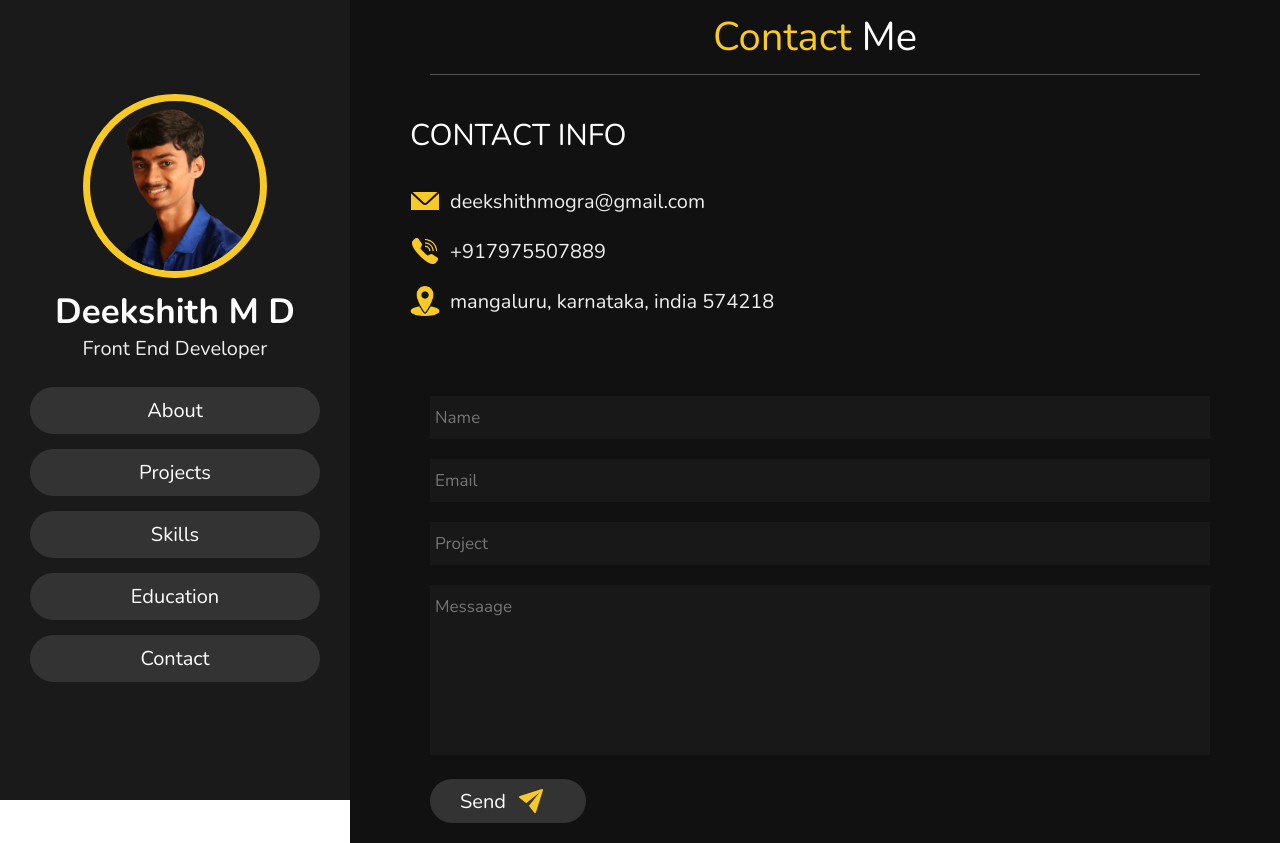
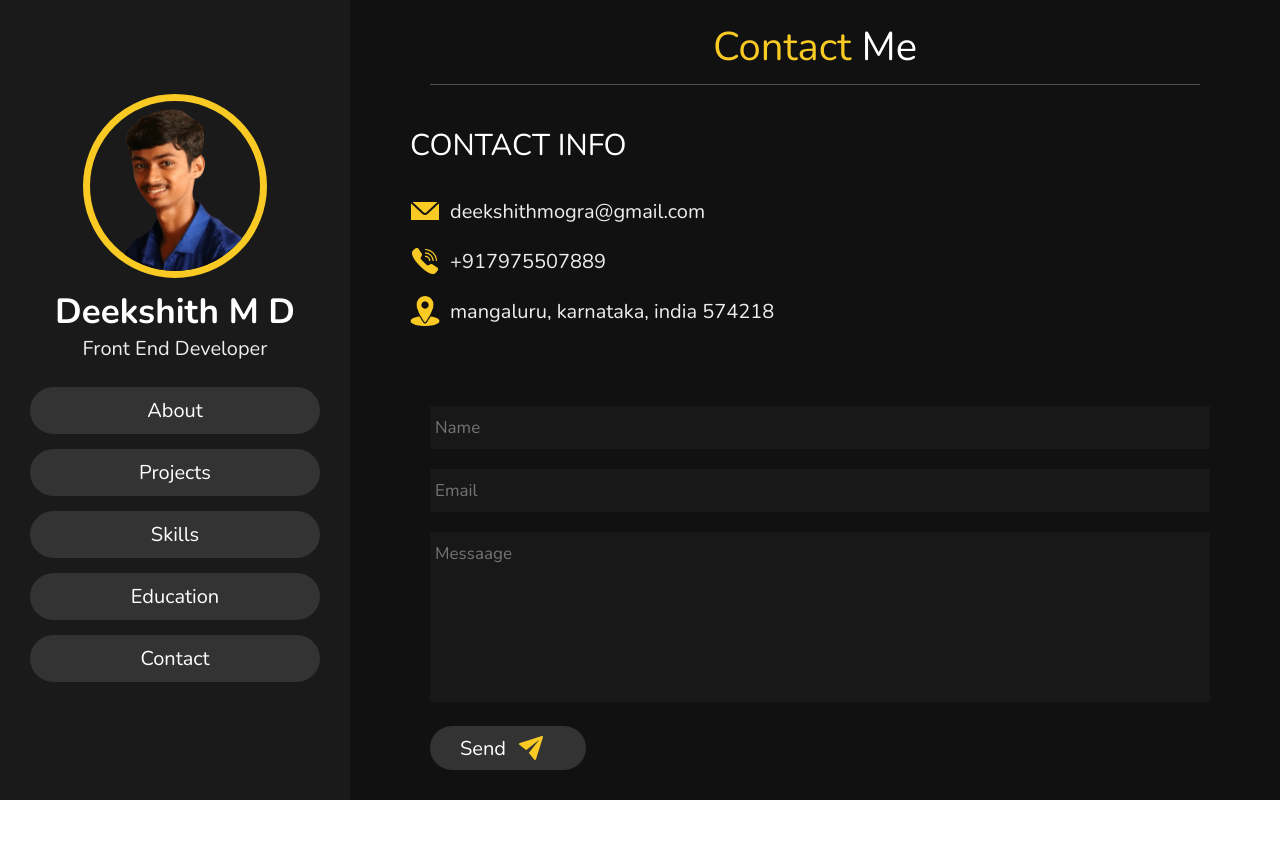
Before and after one commit to deekshithmd/deekshith, a Next.js app: page /contact in a window 1280 px wide. After the commit the page ends 800 px from the top, so only its background shows below. Built offline with nearby package versions, Linux system fonts and the light colour scheme.

Commit message:
added emailjs

```diff
--- a/package.json
+++ b/package.json
@@ -9,6 +9,7 @@
     "lint": "next lint"
   },
   "dependencies": {
+    "@emailjs/browser": "^3.10.0",
     "eslint": "8.37.0",
     "eslint-config-next": "13.2.4",
     "next": "13.2.4",
--- a/pages/contact.jsx
+++ b/pages/contact.jsx
@@ -1,9 +1,35 @@
+import React from "react";
 import styled from "styled-components";
-import { H1, H3, Span, Button } from "@/styles/SharedStyling";
-import Link from "next/link";
+import { H1, H3, Button } from "@/styles/SharedStyling";
 import Image from "next/image";
+import emailjs from "@emailjs/browser";
 
 const Contact = () => {
+  const sendEmail = (event) => {
+    event.preventDefault();
+    const { name, email, message } = event.target.elements;
+
+    const templateParams = {
+      from_name: name.value,
+      to_name: "Deekshith M D",
+      message: message.value,
+    };
+    emailjs
+      .send(
+        "service_bwfwfjb",
+        "template_gxju0g5",
+        templateParams,
+        "VXfq7H_2G3ps184-E"
+      )
+      .then(
+        (response) => {
+          console.log("SUCCESS!", response.status, response.text);
+        },
+        (err) => {
+          console.log("FAILED...", err);
+        }
+      );
+  };
   return (
     <Container>
       <Header>
@@ -32,14 +58,12 @@ const Contact = () => {
             </ContactData>
           </Info>
         </ContactInfo>
-        <Form>
-          <Input type="text" placeholder="name" />
+        <Form onSubmit={sendEmail}>
+          <Input type="text" placeholder="name" id="name" />
 
-          <Input type="email" placeholder="email" />
+          <Input type="email" placeholder="email" id="email" />
 
-          <Input type="text" placeholder="project" />
-
-          <Message name="" id="" cols="30" rows="10" placeholder="messaage" />
+          <Message id="message" cols="30" rows="10" placeholder="messaage" />
 
           <Button type="submit">
             Send
@@ -48,7 +72,7 @@ const Contact = () => {
               height={30}
               width={30}
               alt="mail"
-              paddingLeft="10px"
+              paddingleft="10px"
             />
           </Button>
         </Form>
@@ -106,7 +130,7 @@ const Info = styled.div``;
 
 const Icon = styled(Image)`
   padding-right: 1rem;
-  padding-left: ${(props) => props.paddingLeft || "0px"};
+  padding-left: ${(props) => props.paddingleft || "0px"};
 `;
 
 const ContactData = styled(H3)`
@@ -134,7 +158,7 @@ const Input = styled.input`
   margin: 1rem 0;
   background: #3333;
   color: #fff;
-  text-transform: non;
+  text-transform: none;
   font-size: 1.7rem;
   width: 100%;
   &::placeholder {
```
Also changed, not shown: 1 other file (tests, documents, lock files or other folders).
